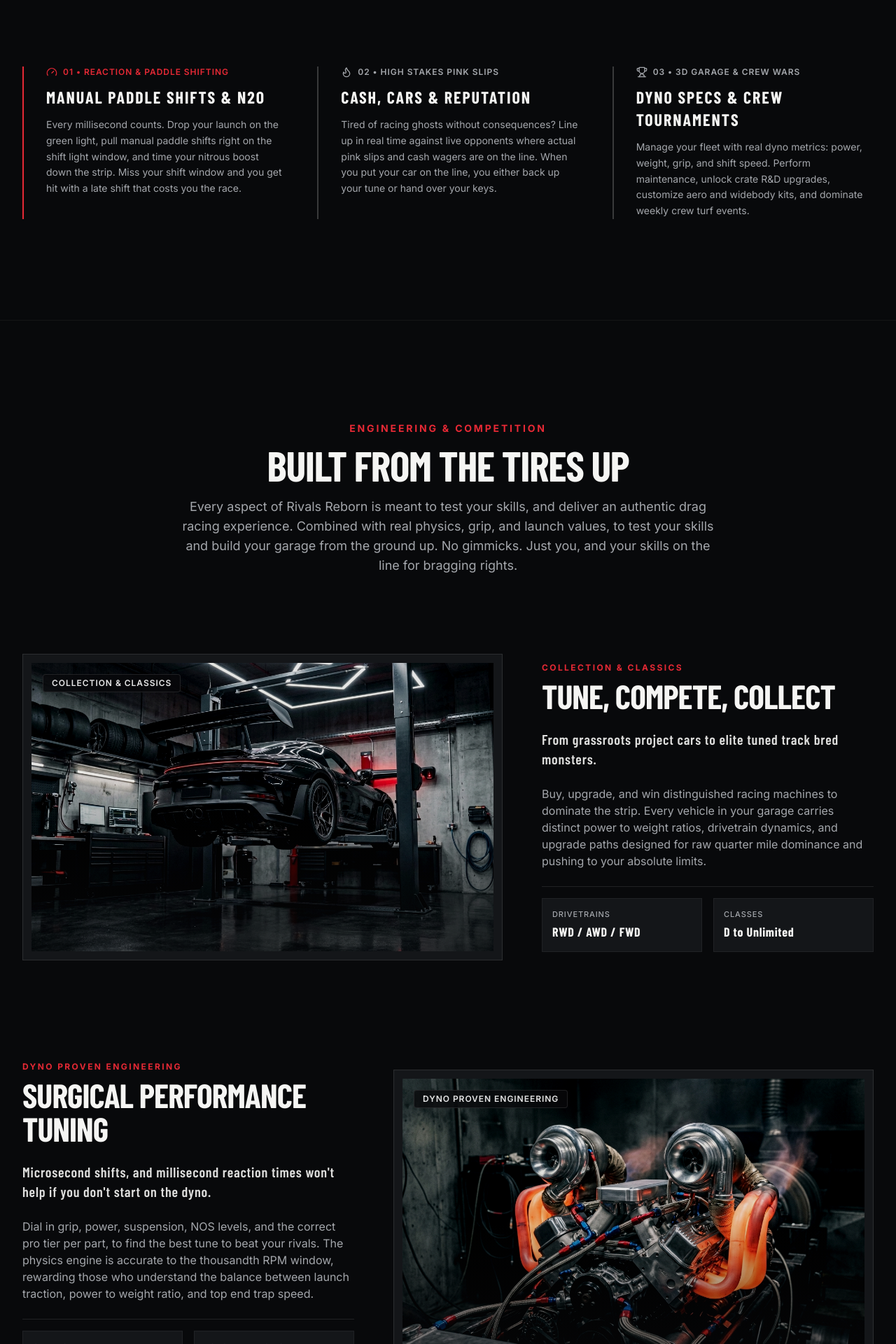
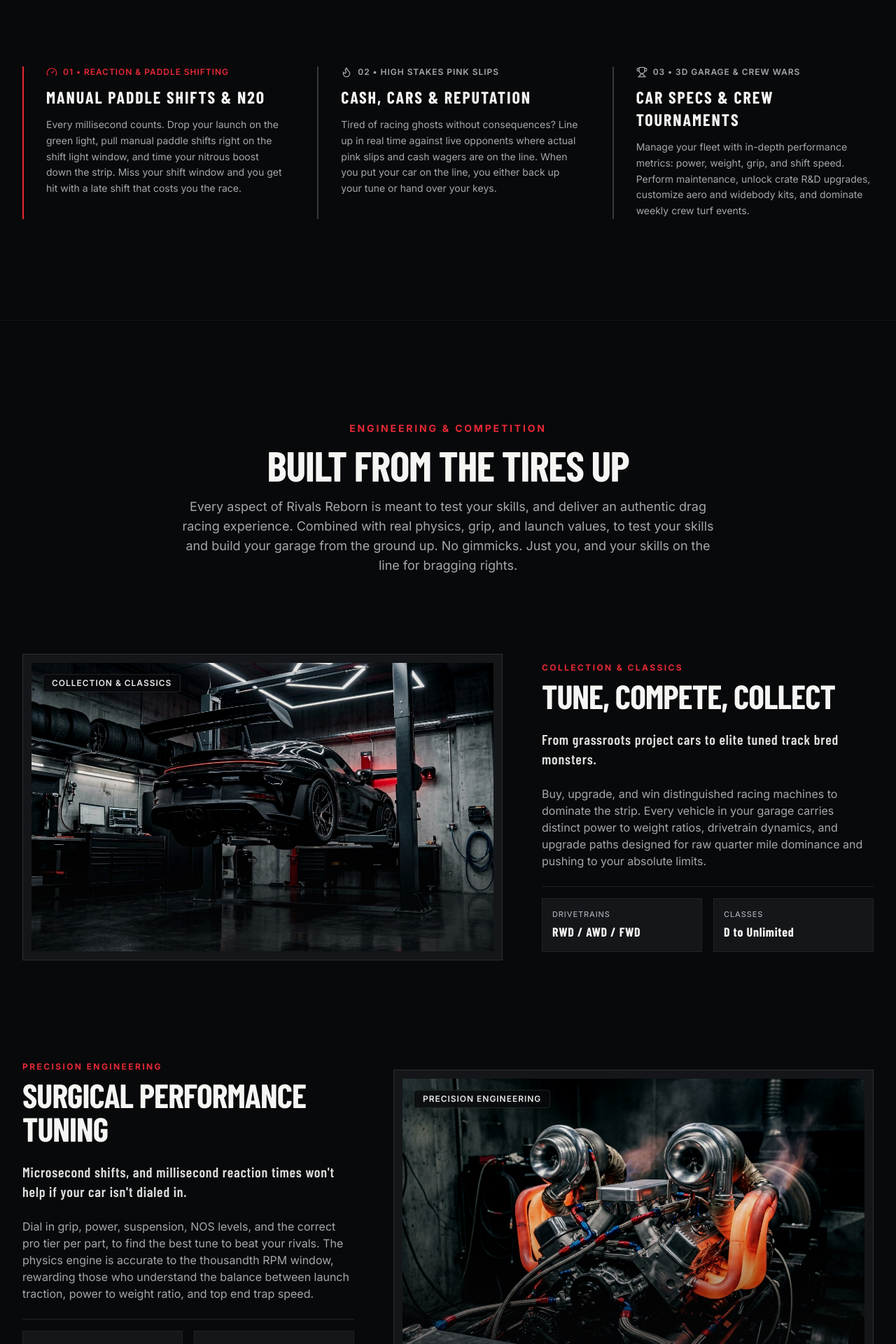
Before and after one commit to rondde100ofso/ewajabro, a Next.js app: page / in a window 1280 px wide. Shown: the part 1820-3740 px from the top of the page at 70% size. Built offline with nearby package versions, Linux system fonts and the light colour scheme; no server answers; a web font is replaced by a local one.

Commit message:
refactor: remove all dyno references and update tuning copy

```diff
--- a/src/app/layout.tsx
+++ b/src/app/layout.tsx
@@ -42,7 +42,7 @@
     'iOS drag racing',
     'Android racing game',
     'car tuning',
-    'dyno tuning',
+    'performance tuning',
     'bracket racing',
     'quarter mile racing',
     'pink slip racing',
--- a/src/components/gallery/GameplayGallery.tsx
+++ b/src/components/gallery/GameplayGallery.tsx
@@ -74,7 +74,7 @@
               IN GAME SCREENSHOTS INCOMING
             </h3>
             <p className="text-sm sm:text-base text-[#A4A7AC] max-w-lg leading-relaxed mb-8">
-              Check back as we update the gallery with in game race captures, dyno tuning showcases, and garage builds. In the meantime, join our Discord for development previews and car reveals.
+              Check back as we update the gallery with in game race captures, performance tuning showcases, and garage builds. In the meantime, join our Discord for development previews and car reveals.
             </p>
             {siteConfig.socials.discord?.url && (
               <a
--- a/src/components/intro-story/GameIntroduction.tsx
+++ b/src/components/intro-story/GameIntroduction.tsx
@@ -98,10 +98,10 @@
               <span>03 &bull; 3D Garage &amp; Crew Wars</span>
             </div>
             <h3 className="font-display font-bold text-2xl uppercase tracking-wider text-[#F5F5F3]">
-              DYNO SPECS & CREW TOURNAMENTS
+              CAR SPECS & CREW TOURNAMENTS
             </h3>
             <p className="text-sm text-[#A4A7AC] leading-relaxed">
-              Manage your fleet with real dyno metrics: power, weight, grip, and shift speed. Perform maintenance,
+              Manage your fleet with in-depth performance metrics: power, weight, grip, and shift speed. Perform maintenance,
               unlock crate R&amp;D upgrades, customize aero and widebody kits, and dominate weekly crew turf events.
             </p>
           </div>
--- a/src/config/site.ts
+++ b/src/config/site.ts
@@ -4,9 +4,9 @@
   brandName: 'Rivals Reborn',
   tagline: 'Pure Reaction. Real Stakes.',
   shortDescription:
-    'Build your garage, dial in your tune on the dyno, and put your ride on the line. True manual drag racing built for raw reaction and high stakes rivalries.',
+    'Build your garage, dial in your tune, and put your ride on the line. True manual drag racing built for raw reaction and high stakes rivalries.',
   longDescription:
-    'Rivals Reborn brings authentic, skill based quarter mile drag racing to iOS and Android. Built on a dedicated physics engine with precise launch windows, true manual shifting, deep dyno tuning, visual personalization, and high stakes pink slip racing.',
+    'Rivals Reborn brings authentic, skill based quarter mile drag racing to iOS and Android. Built on a dedicated physics engine with precise launch windows, true manual shifting, deep performance tuning, visual personalization, and high stakes pink slip racing.',
   domain: 'rivalsrebornofficial.com',
   baseUrl: process.env.NEXT_PUBLIC_SITE_URL || 'https://rivalsrebornofficial.com',
   releaseStatus: 'closed-alpha',
@@ -155,13 +155,13 @@
     },
     {
       id: 'tuning',
-      tag: 'DYNO PROVEN ENGINEERING',
+      tag: 'PRECISION ENGINEERING',
       title: 'SURGICAL PERFORMANCE TUNING',
-      subtitle: "Microsecond shifts, and millisecond reaction times won't help if you don't start on the dyno.",
+      subtitle: "Microsecond shifts, and millisecond reaction times won't help if your car isn't dialed in.",
       description:
         'Dial in grip, power, suspension, NOS levels, and the correct pro tier per part, to find the best tune to beat your rivals. The physics engine is accurate to the thousandth RPM window, rewarding those who understand the balance between launch traction, power to weight ratio, and top end trap speed.',
       imageSrc: '/images/feature-tuning.jpg',
-      imageAlt: 'Precision engine bay dyno calibration and forced induction setup',
+      imageAlt: 'Precision engine bay performance calibration and forced induction setup',
       stats: [
         { label: 'Gearbox', value: 'Individual Ratio Adjust' },
         { label: 'Forced Induction', value: 'Turbo & Supercharger' },
```
Also changed, not shown: 1 other file (tests, documents, lock files or other folders).
